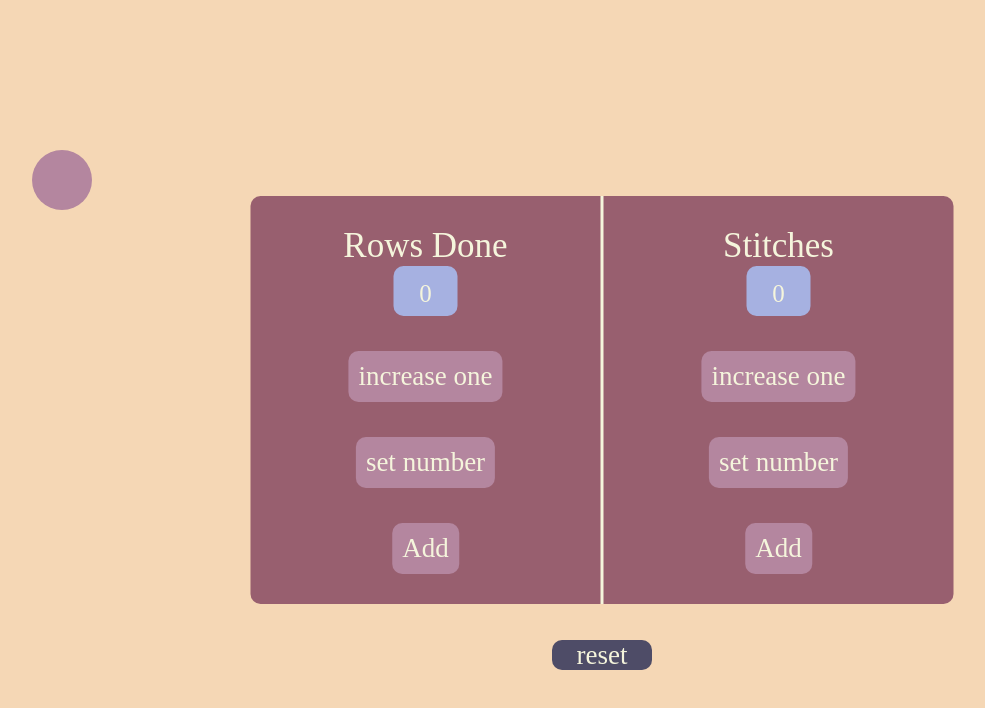
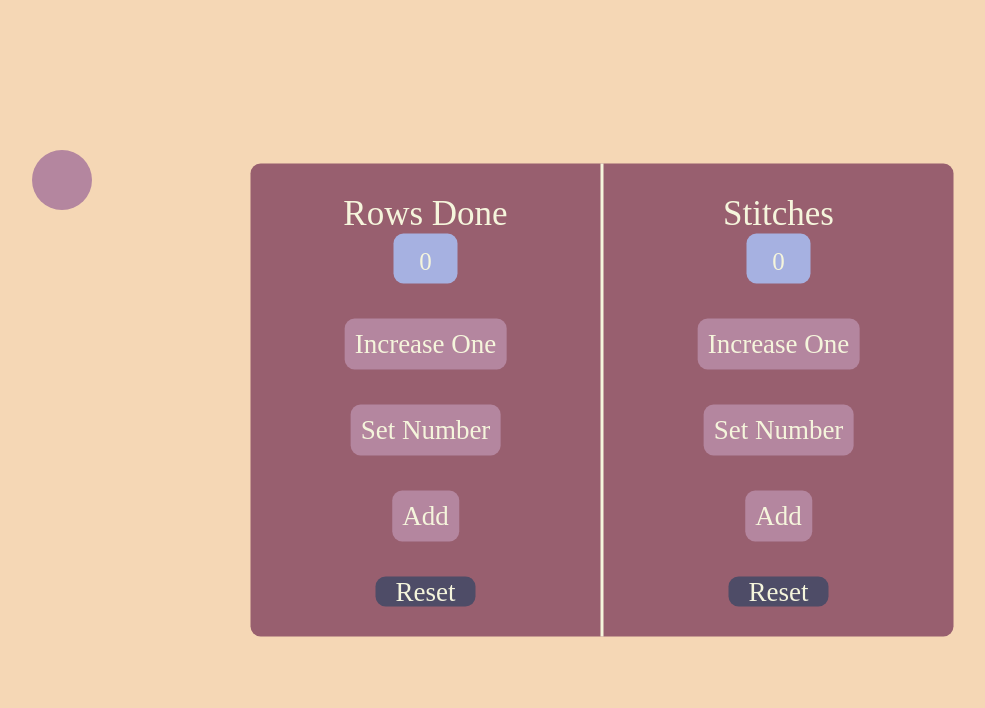
Before and after one commit to Nemo97-76/crochetCounter, a React (Vite) app: page / in a window 1280 px wide. Shown: the top 708 px of the page, without its empty margins (38-1023 px from the left). Built offline with nearby package versions, Linux system fonts and the light colour scheme; some icons are missing; a web font is replaced by a local one.

Commit message:
implementation of calculate and reset functions on length calculator

```diff
--- a/src/components/counter.css
+++ b/src/components/counter.css
@@ -1,4 +1,8 @@
-
+*{
+  margin: 0;
+  padding: 0;
+  text-transform: capitalize;
+}
 body {
   background-color: #dcd6f7;
 }
@@ -74,7 +78,7 @@ body {
   margin-left: 50%;
   transform: translateX(-50%);
 }
-.resetCount {
+.reset {
   background-color: #4e4c67;
   width: 100px;
   height: 30px;
@@ -87,10 +91,9 @@ body {
   cursor: pointer;
   text-align: center;
   border: none;
-  position: absolute;
-    top: 80vh;
-    left: 50%;
-    transform: translate(-50%);
+margin-top: 35px;
+  margin-left: 50%;
+  transform: translateX(-50%);
 }
 .changeTooltip{
   background-color: #674c65 !important;
--- a/src/components/counter.jsx
+++ b/src/components/counter.jsx
@@ -52,11 +52,7 @@ const openPromptRows=()=>{
   }
 }
 
-//reset
-const resetCounters=()=>{
-  setRows(0);
-  setStitches(0);
-}
+
   return (
     <>
     <div className="Counter">
@@ -71,6 +67,7 @@ const resetCounters=()=>{
 <button className='buttonCounter' onClick={()=>setRows(rows+1)}>increase one</button>
 <button className='buttonCounter prompt' onClick={openPromptRows}>set number</button>
 <button className='buttonCounter AddPrompt' onClick={openPromptRowsToAdd}>Add</button>
+<button className='reset resetrows' onClick={()=>setRows(0)}>reset</button>
 
   </div>
 
@@ -86,9 +83,12 @@ const resetCounters=()=>{
 <button className='buttonCounter' onClick={()=>setStitches(stitches+1)}>increase one</button>
 <button className='buttonCounter prompt' onClick={openPromptStitches}>set number</button>
 <button className='buttonCounter AddPrompt' onClick={openPromptStitchesToAdd}>Add</button>
+
+
+<button className='reset resetst' onClick={()=>setStitches(0)}>reset</button>
+
   </div>
 </div>
-<button className='resetCount' onClick={resetCounters}>reset</button>
 <Tooltip title="Change Calculator" placement="bottom" arrow={true} className="changeTooltip">
  <Button className='changeBTN' onClick={() => navigate('/lengthLeftCalculator')}><ChangeCircleOutlinedIcon sx={{fontSize:"45px"}}/></Button>
 </Tooltip>
--- a/src/components/legnthLeftcalculator.jsx
+++ b/src/components/legnthLeftcalculator.jsx
@@ -1,4 +1,4 @@
-import React from 'react';
+import React, { useEffect, useState } from 'react';
 import { useNavigate } from 'react-router-dom';
 import { Button, Input,  Tooltip } from '@mui/joy';
 import ChangeCircleOutlinedIcon from '@mui/icons-material/ChangeCircleOutlined';
@@ -7,24 +7,22 @@ import StraightenSharpIcon from '@mui/icons-material/StraightenSharp';
 
 const LengthLeftCalculator=()=>{
 const navigate = useNavigate();
-const [lengthLeft,setLengthLeft]=React.useState(0);
+const [fullLength, setFullLength]=useState(0);
+const [fullWeight, setFullWeight]=useState(0);
+const [weightRemaining, setWeightRemaining]=useState(0);
+const [lengthLeft, setLengthLeft]=useState(0);
 
-/*const [fulllength,setFullLength]=React.useState(0);
-const [fullweight,setFullWeight]=React.useState(0);
-const [weightremaining,setWeightRemaining]=React.useState(0);
-const handleSubmit=()=>{
-let theResult
-theResult=(weightremaining/fullweight)*fulllength
-setLengthLeft(theResult);
+const calculate=()=>{
+    const lengthLeft = (fullLength * weightRemaining) / fullWeight;
+    setLengthLeft(lengthLeft);
 }
-const resetCounters=()=>{
-  setFullLength(0);
+
+const reset=()=>{
+    setFullLength(0);
     setFullWeight(0);
-        setWeightRemaining(0);
-  setLengthLeft(0);
-} */
-
-
+    setWeightRemaining(0);
+    setLengthLeft(0);
+}
 
 return(
 <div className='lengthLeftCalculator'>
@@ -40,7 +38,7 @@ Length Left Calculator
         input:{
             min:0,
         }
-    }} type="number" onChange={()=>setFullLength(Number(event.target.value))} placeholder='e.g. 200'/>
+    }} type="number" value={fullLength?fullLength:""} onChange={()=>setFullLength(Number(event.target.value))} placeholder='e.g. 200'/>
     </div>
 <div>
 <label>
@@ -52,7 +50,7 @@ Length Left Calculator
             min:0,
             max:100,
         }
-    }} type="number" onChange={()=>setFullWeight(Number(event.target.value))} placeholder='e.g. 100'/>
+    }} type="number" value={fullWeight?fullWeight:""} onChange={()=>setFullWeight(Number(event.target.value))} placeholder='e.g. 100'/>
 </div>
 
 <div>
@@ -66,14 +64,16 @@ Length Left Calculator
             max:100,
         }
     }}
-    type="number" onChange={()=>setWeightRemaining(Number(event.target.value))} placeholder='e.g. 40'/>
+    type="number" value={
+        weightRemaining?weightRemaining:''
+    } onChange={()=>setWeightRemaining(Number(event.target.value))} placeholder='e.g. 40'/>
     </div>
-    <Button className='calculate' endDecorator={<StraightenSharpIcon sx={{fontSize:"24px"}}/>}>
+    <Button className='calculate' endDecorator={<StraightenSharpIcon sx={{fontSize:"24px"}}/>} onClick={calculate}>
       Calculate{" "}
     </Button>
-    <Button className='resetCalculater calculate'>reset</Button>
+    <Button onClick={reset} className='resetCalculater calculate'>reset</Button>
     <div className='resultSection'>
-    {lengthLeft}
+    the remaining length is : {lengthLeft} meters
 </div>
 
 
```
